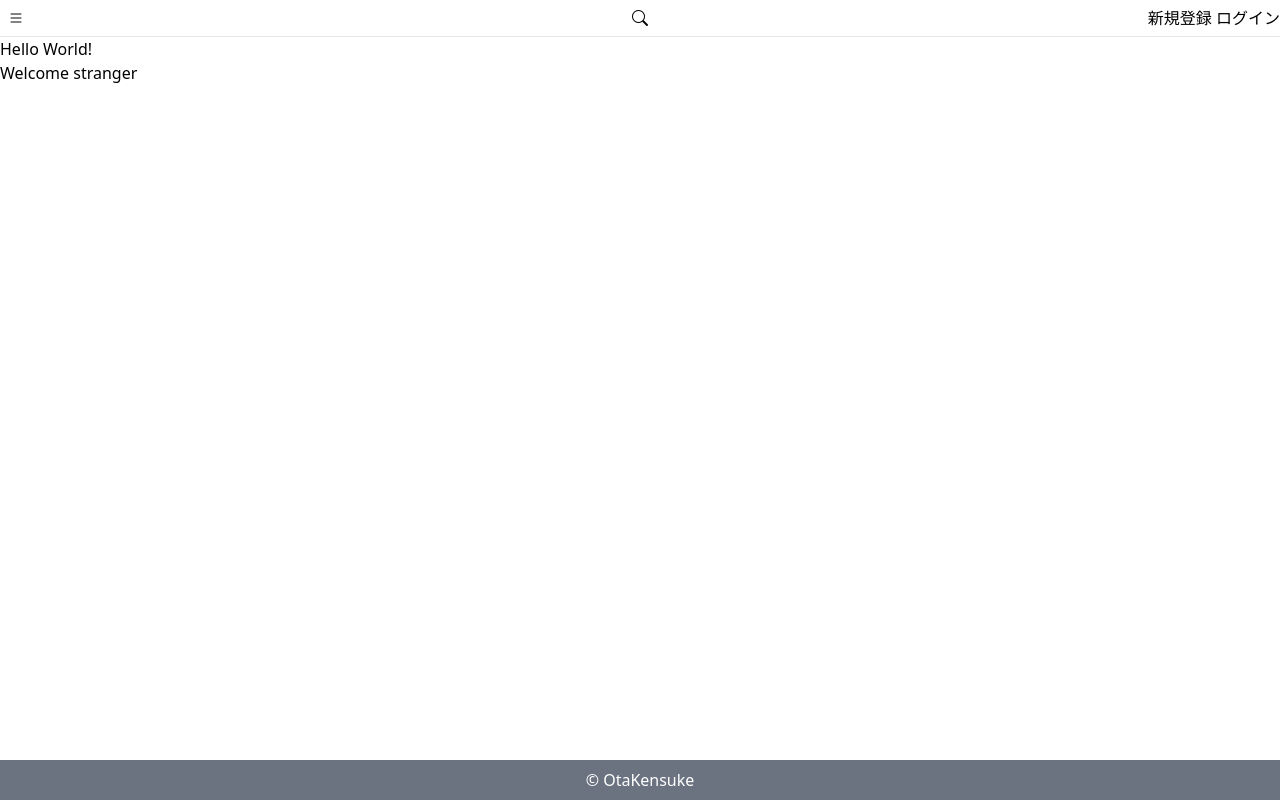
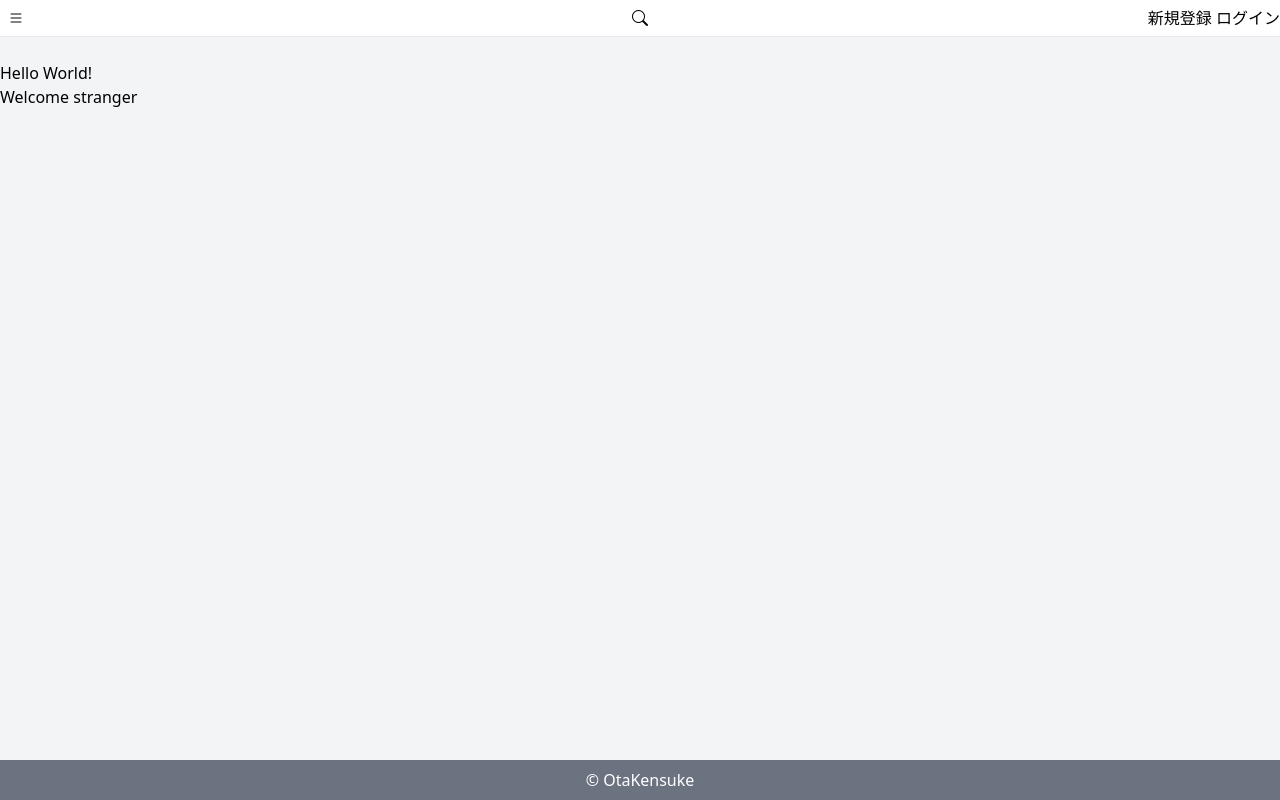
Before and after one commit to KensukeOta/SvelteKitFastAPIBlogApp, a SvelteKit app: page / in a window 1280 px wide. Built offline with nearby package versions, Linux system fonts and the light colour scheme; no server answers.

Commit message:
背景のコンポーネントを実装

```diff
--- /dev/null
+++ b/src/lib/components/templates/DefaultLayout/DefaultLayout.svelte
@@ -0,0 +1,7 @@
+<script lang="ts">
+  let { children, className }: {children: any, className: string} = $props();
+</script>
+
+<div class={`bg-gray-100 h-full ${className}`}>
+  {@render children()}
+</div>
--- a/src/routes/(guest)/+page.svelte
+++ b/src/routes/(guest)/+page.svelte
@@ -1,5 +1,6 @@
 <script lang="ts">
 	import { page } from "$app/stores";
+	import DefaultLayout from "$lib/components/templates/DefaultLayout/DefaultLayout.svelte";
 
 	let word = $state("Hello World!");
 </script>
@@ -8,5 +9,7 @@
 	<title>SvelteFastAPIBlogApp</title>
 </svelte:head>
 
-<h1>{word}</h1>
-<p>Welcome {$page.data.session?.user ? $page.data.session.user.name : "stranger"}</p>
+<DefaultLayout className="py-6">
+	<h1>{word}</h1>
+	<p>Welcome {$page.data.session?.user ? $page.data.session.user.name : "stranger"}</p>
+</DefaultLayout>
--- a/src/routes/(guest)/login/+page.svelte
+++ b/src/routes/(guest)/login/+page.svelte
@@ -1,13 +1,16 @@
 <script lang="ts">
   import OAuthMenu from "$lib/components/molecules/OAuthMenu/OAuthMenu.svelte";
+	import DefaultLayout from "$lib/components/templates/DefaultLayout/DefaultLayout.svelte";
 </script>
 
 <svelte:head>
 	<title>ログインフォーム | SvelteFastAPIBlogApp</title>
 </svelte:head>
 
-<div class="h-full flex flex-col items-center justify-center gap-2 text-center">
-  <div class="h-full flex flex-col items-center justify-center gap-2 bg-white w-80 px-8 py-5">
-    <OAuthMenu />
+<DefaultLayout className="py-4">
+  <div class="h-full flex flex-col items-center justify-center gap-2 text-center">
+    <div class="h-full flex flex-col items-center justify-center gap-2 bg-white w-80 px-8 py-5">
+      <OAuthMenu />
+    </div>
   </div>
-</div>
+</DefaultLayout>
```
Also changed, not shown: 1 other file (tests, documents, lock files or other folders).
